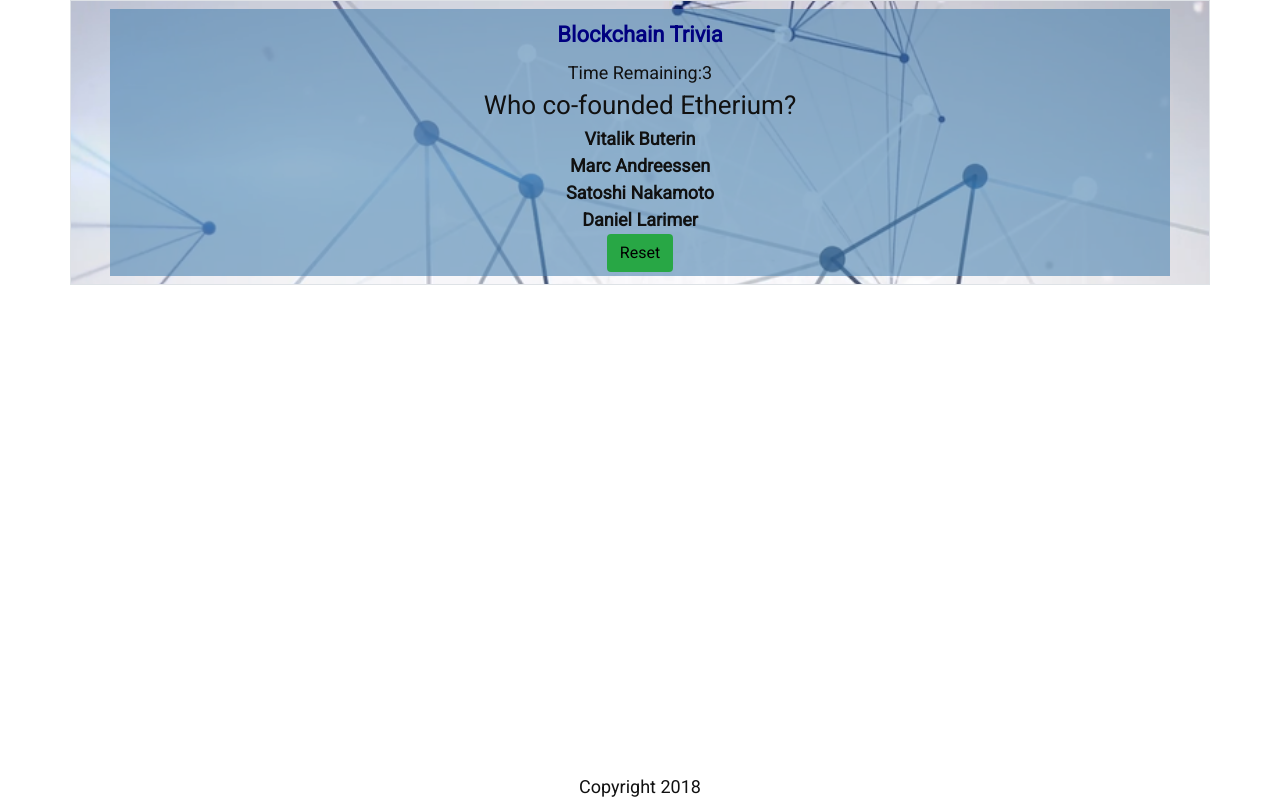
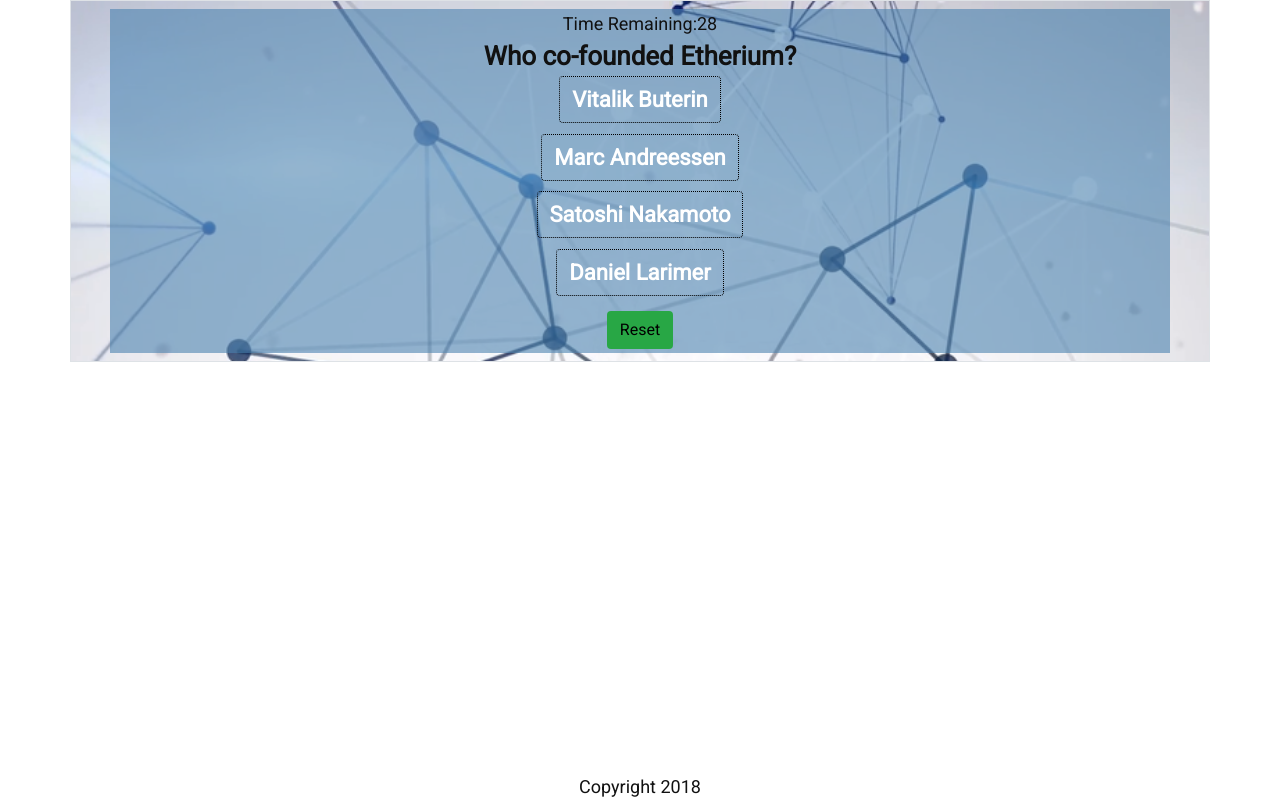
Before and after one commit to donaldrhughes/Trivia, a plain HTML site: page index.html in a window 1280 px wide. Both pictures are taken after a click on the button "Start". Drawn offline with nearby package versions, Linux system fonts and the light colour scheme.

Commit message:
added button classes and made title dynamic

```diff
--- a/assets/css/style.css
+++ b/assets/css/style.css
@@ -29,9 +29,17 @@ body {
 }
 .opt{
     font-weight: bold;
+    border: 1px dotted #000;
+    font-size:22px;
+    color:#fff;
+    margin-left:5%;
+    margin-right:5%;
+    margin-bottom:1%;
 }
 .question{
     font-size:26px;
+    font-weight: bold;
+
 }
 .gameHead{
     font-weight:bolder;
--- a/assets/javascript/trivia.js
+++ b/assets/javascript/trivia.js
@@ -3,7 +3,7 @@ $(document).ready(function () {
 
     //Global Vars
     //======================
-    var sec = 5;
+    var sec = 30;
     var guess;
     var timeAllow = sec;
     var time;
@@ -50,8 +50,9 @@ $(document).ready(function () {
 
 
         options.forEach(function (elem, i) {
-            optDiv = $("<div>");
+            optDiv = $("<button>");
             optDiv.text(options[i]);
+            optDiv.addClass("opt btn btn-outline-dark ");
             $("#opt" + i).append(optDiv);
             $("#opt" + i).on("click", function (i) {
                 guess = i.target.innerHTML;
@@ -89,6 +90,7 @@ $(document).ready(function () {
         choice();
         showElem();
         $("#start").hide();
+        $("#top").hide();
 
     };
 
@@ -144,7 +146,7 @@ $(document).ready(function () {
         timeAllow = sec;
         $("#start").show();
         card = cards[Math.floor(Math.random() * cards.length)];
-
+        $("#top").show();
 
     };
 
@@ -156,3 +158,4 @@ $(document).ready(function () {
 
 });
 $("#reset").hide();
+$("#top").text("Blockchain Trivia");
--- a/index.html
+++ b/index.html
@@ -34,8 +34,8 @@
 
                 <div class="gameHead">
                     <div class="row">
-                        <div class="col mt-2 mr-4 ml-4 mb-2">
-                            Blockchain Trivia
+                        <div id="top" class="col mt-2 mr-4 ml-4 mb-2">
+
 
                         </div>
                     </div>
@@ -58,42 +58,42 @@
 
                 <div class="row">
                     <div class="col">
-                        <div id="opt0" class="opt"></div>
+                        <div id="opt0" class="#"></div>
 
                     </div>
 
                 </div>
                 <div class="row">
                     <div class="col">
-                        <div id="opt1" class="opt"></div>
+                        <div id="opt1" class="#"></div>
 
                     </div>
 
                 </div>
                 <div class="row">
                     <div class="col">
-                        <div id="opt2" class="opt"></div>
+                        <div id="opt2" class="#"></div>
 
                     </div>
 
                 </div>
                 <div class="row">
                     <div class="col">
-                        <div id="opt3" class="opt"></div>
+                        <div id="opt3" class="#"></div>
 
                     </div>
 
                 </div>
                 <div class="row">
                     <div class="col">
-                        <button id="start" class="btn btn-submit bg-primary mb-1">Start</button>
+                        <button id="start" class="btn btn-submit bg-dark mb-1 mt-1 text-light">Start</button>
 
                     </div>
 
                 </div>
                 <div class="row">
                     <div class="col">
-                        <button id="reset" class="btn btn-submit bg-success mb-1">Reset</button>
+                        <button id="reset" class="btn btn-submit bg-success mb-1 mt-1">Reset</button>
 
                     </div>
 
```
